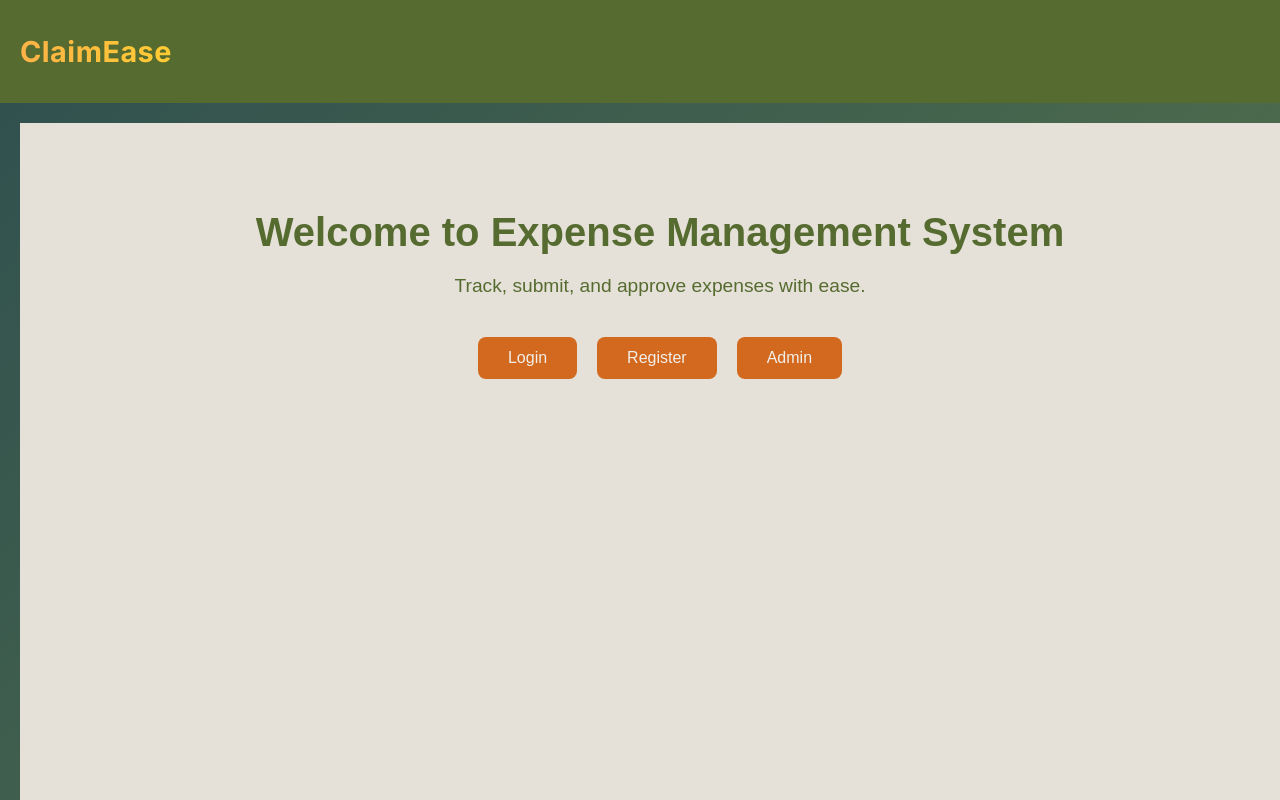
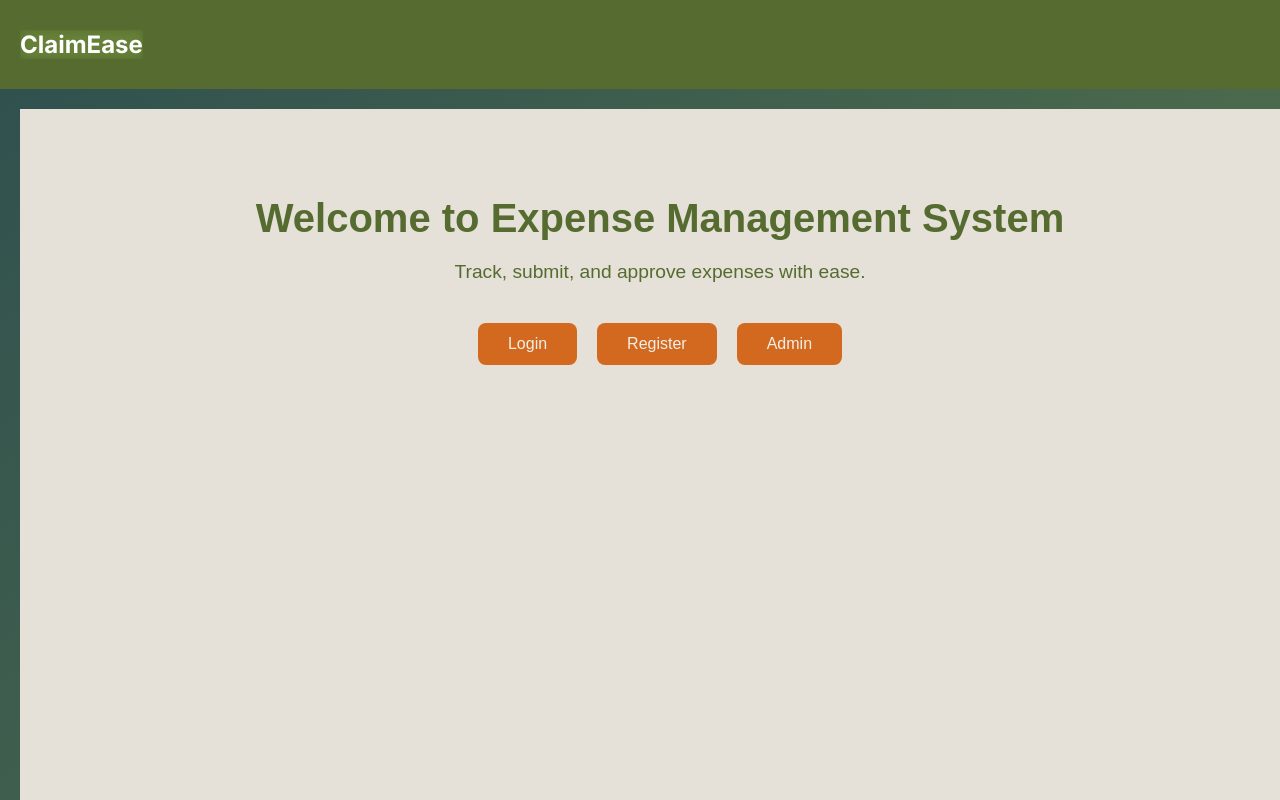
Before and after one commit to Pragalya03/my-reimbursement-portal, a React (Create React App) app in the folder reactapp/: page / in a window 1280 px wide. Shown: the top 800 px of the page. Built offline with nearby package versions, Linux system fonts and the light colour scheme.

Commit message:
Update App.css

```diff
--- a/reactapp/src/App.css
+++ b/reactapp/src/App.css
@@ -14,7 +14,7 @@
   padding: 10px 20px;
 }
 
-.brand-name {
+/* .brand-name {
   font-size: 1.8rem;
   font-weight: bold;
   background: linear-gradient(90deg, #ffb347, #ffcc33);
@@ -23,8 +23,12 @@
   background-clip:text;
   color:transparent;
   letter-spacing:0.5px;
+}*/
+.brand-name {
+  color: #fff;
+  backdrop-filter: blur(4px) brightness(1.2);
+}
 
-}
 .user-type-btn {
   color: #F2EFEA;
   text-decoration: none;
```
